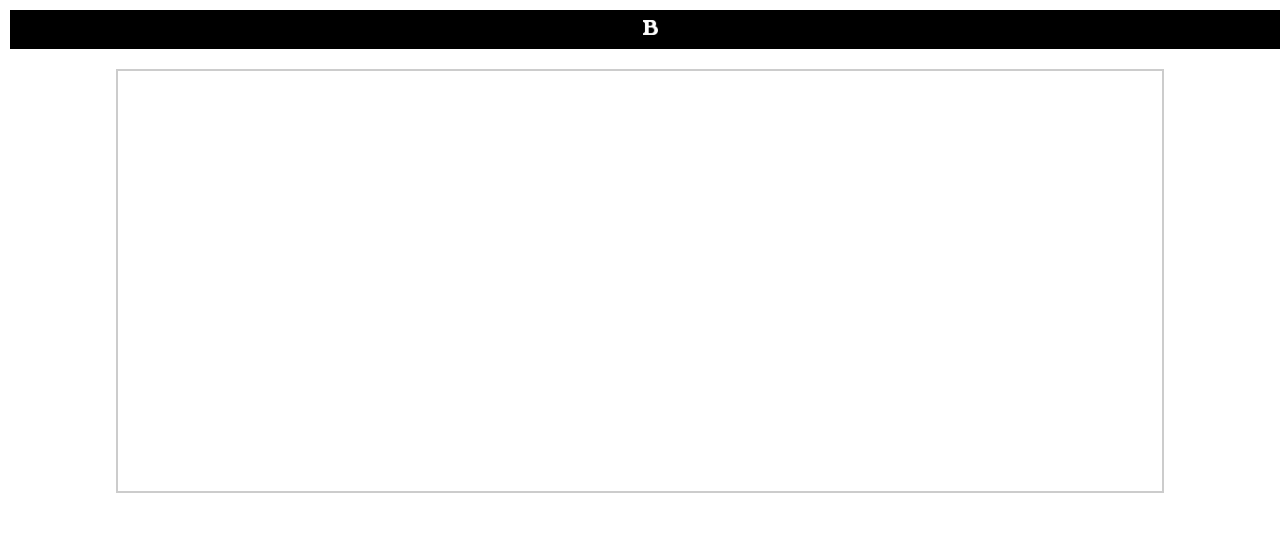
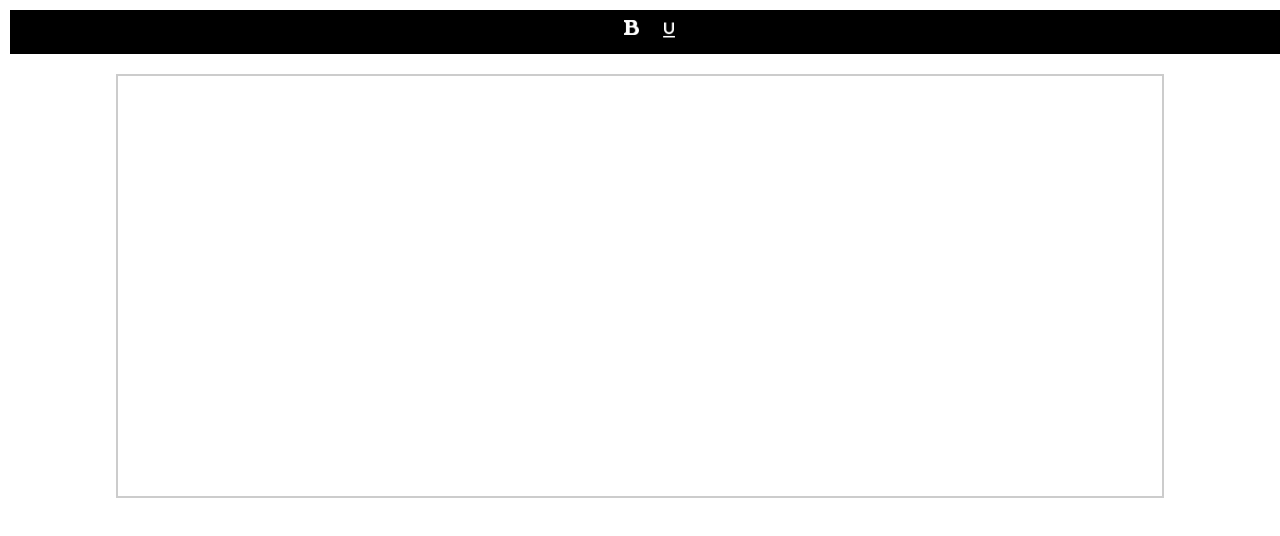
Before and after one commit to Sabesabesan/textediting, a plain HTML site: page index.html in a window 1280 px wide. Drawn offline with Linux system fonts and the light colour scheme.

Commit message:
underline feature added

```diff
--- a/index.html
+++ b/index.html
@@ -74,6 +74,11 @@
                         <img src="bold-xxl.png" alt="" class="img-bold">
                     </a>
 
+                    <a href="#" onclick="formatText('underline')">
+                        <i class="feature2"></i>
+                        <img src="format_underline_white_192x192.png" alt="" class="img-underline">
+                    </a>
+
 
                 </nav>
 
```
